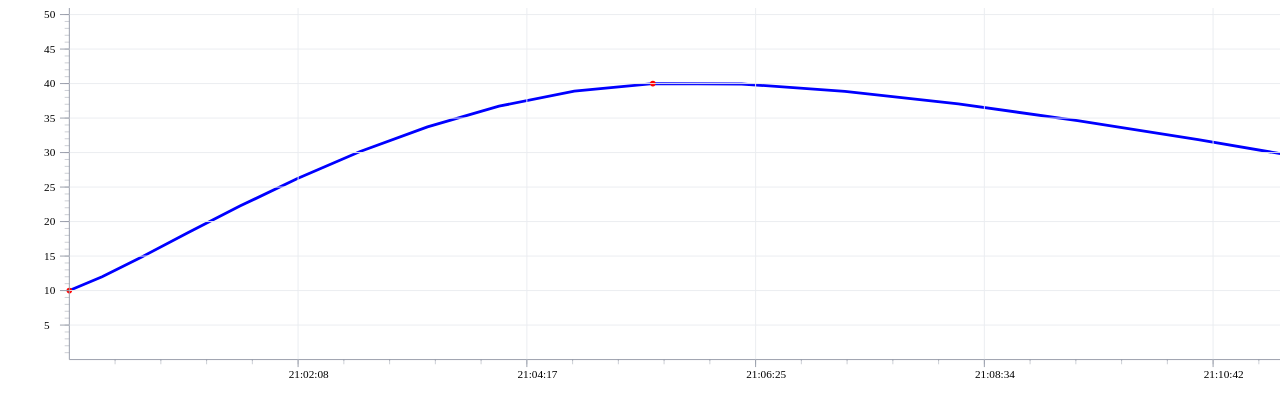
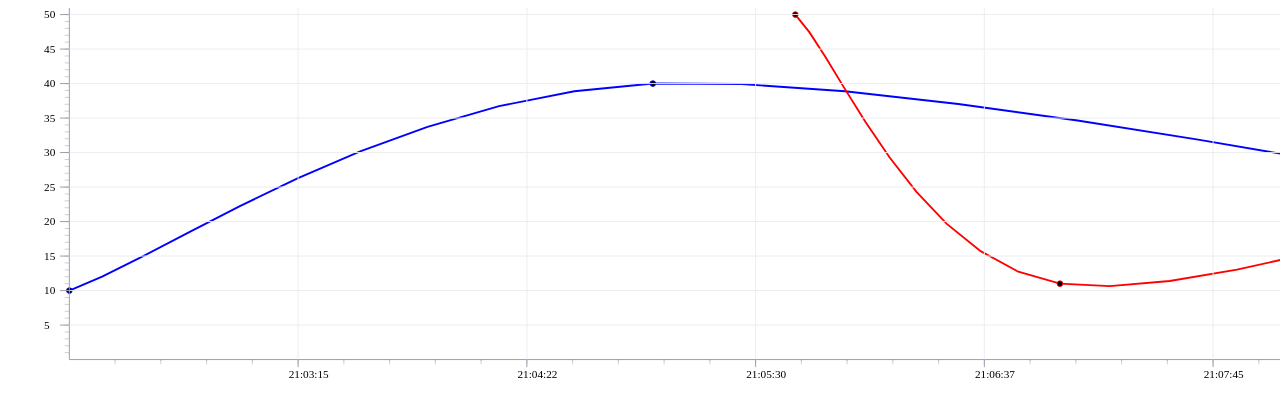
Before and after one commit to arinakataeva007/chart, an Angular app: page / in a window 1280 px wide. Shown: the top 416 px of the page. Built offline with nearby package versions, Linux system fonts and the light colour scheme.

Commit message:
feat: отображение нескольких линий

```diff
--- a/src/app/components/chart-axes/chart-axes.component.html
+++ b/src/app/components/chart-axes/chart-axes.component.html
@@ -4,19 +4,21 @@
   [attr.width]="width"
   [attr.height]="templateHeight"
 >
+  <ng-container *ngFor="let line of scaledSeries; let i = index">
   <path
-    [attr.d]="smoothPathCatmull"
-    stroke="blue"
-    stroke-width="3"
+    [attr.d]="buildPath(line)"
+    [attr.stroke]="colors[i]"
+    stroke-width="2"
     fill="none"
   />
   <circle
-    fill="red"
-    *ngFor="let p of scaledPoints"
+    *ngFor="let p of line"
     [attr.cx]="p.x"
     [attr.cy]="p.y"
+    [attr.stroke]="colors[i]"
     r="3"
   />
+</ng-container>
   <!--  ОСИ -->
   <!-- Y -->
   <line x1="0" class="axis" [attr.y1]="templateHeight" x2="0" y2="0" />
--- a/src/app/components/chart-axes/chart-axes.component.ts
+++ b/src/app/components/chart-axes/chart-axes.component.ts
@@ -25,10 +25,18 @@ export class ChartAxesComponent implements OnInit {
   @Input() maxValueY = 50;
   @Input() valuesX: string[] = [];
   @Input() axisXValues: string[] = [];
-  @Input() points: Point[] = [
-    { time: new Date(2024, 0, 1, 21, 2, 8), value: 10 },
-    { time: new Date(2024, 0, 1, 21, 5, 0), value: 40 },
-    { time: new Date(2024, 0, 1, 21, 10, 0), value: 20 },
+  @Input() rangeMinutes = 15;
+  @Input() points: Point[][] = [
+    [
+      { time: new Date(2026, 0, 1, 21, 2, 8), value: 10 },
+      { time: new Date(2026, 0, 1, 21, 5, 0), value: 40 },
+      { time: new Date(2026, 0, 1, 21, 10, 0), value: 20 },
+    ],
+    [
+      { time: new Date(2026, 0, 1, 21, 5, 42), value: 50 },
+      { time: new Date(2026, 0, 1, 21, 7, 0), value: 11 },
+      { time: new Date(2026, 0, 1, 21, 10, 0), value: 30 },
+    ],
   ];
 
   constructor() {}
@@ -57,57 +65,18 @@ export class ChartAxesComponent implements OnInit {
   protected markTicksY: number[] = [];
   protected ticks: Tick[] = [];
 
-  // public get smoothPathCatmull(): string {
-  //   if (this.points.length < 2) return "";
+  colors = ["blue", "red", "green", "orange"];
 
-  //   let path = `M ${this.points[0].x} ${this.points[0].y}`;
+  buildPath(points: PointCoordinate[]): string {
+    if (!points || points.length < 2) return "";
 
-  //   for (let i = 0; i < this.points.length - 1; i++) {
-  //     const p0 = this.points[Math.max(0, i - 1)];
-  //     const p1 = this.points[i];
-  //     const p2 = this.points[i + 1];
-  //     const p3 = this.points[Math.min(this.points.length - 1, i + 2)];
+    let path = `M ${points[0].x} ${points[0].y}`;
 
-  //     // Коэффициенты Catmull-Rom
-  //     const tension = 0.5; // 0.5 = стандартный Catmull-Rom
-
-  //     for (let t = 0; t <= 1; t += 0.1) {
-  //       // Разбиваем на сегменты
-  //       const t2 = t * t;
-  //       const t3 = t2 * t;
-
-  //       const x =
-  //         0.5 *
-  //         (2 * p1.x +
-  //           (-p0.x + p2.x) * t +
-  //           (2 * p0.x - 5 * p1.x + 4 * p2.x - p3.x) * t2 +
-  //           (-p0.x + 3 * p1.x - 3 * p2.x + p3.x) * t3);
-
-  //       const y =
-  //         0.5 *
-  //         (2 * p1.y +
-  //           (-p0.y + p2.y) * t +
-  //           (2 * p0.y - 5 * p1.y + 4 * p2.y - p3.y) * t2 +
-  //           (-p0.y + 3 * p1.y - 3 * p2.y + p3.y) * t3);
-
-  //       path += ` L ${x} ${y}`;
-  //     }
-  //   }
-
-  //   return path;
-  // }
-  public get smoothPathCatmull(): string {
-    const pts = this.scaledPoints;
-
-    if (pts.length < 2) return "";
-
-    let path = `M ${pts[0].x} ${pts[0].y}`;
-
-    for (let i = 0; i < pts.length - 1; i++) {
-      const p0 = pts[Math.max(0, i - 1)];
-      const p1 = pts[i];
-      const p2 = pts[i + 1];
-      const p3 = pts[Math.min(pts.length - 1, i + 2)];
+    for (let i = 0; i < points.length - 1; i++) {
+      const p0 = points[Math.max(0, i - 1)];
+      const p1 = points[i];
+      const p2 = points[i + 1];
+      const p3 = points[Math.min(points.length - 1, i + 2)];
 
       for (let t = 0; t <= 1; t += 0.1) {
         const t2 = t * t;
@@ -127,7 +96,9 @@ export class ChartAxesComponent implements OnInit {
             (2 * p0.y - 5 * p1.y + 4 * p2.y - p3.y) * t2 +
             (-p0.y + 3 * p1.y - 3 * p2.y + p3.y) * t3);
 
-        path += ` L ${x} ${y}`;
+        if (!isNaN(x) && !isNaN(y)) {
+          path += ` L ${x} ${y}`;
+        }
       }
     }
 
@@ -136,14 +107,11 @@ export class ChartAxesComponent implements OnInit {
 
   private generateAxisX() {
     if (!this.width) return;
-    const start = new Date();
-    start.setHours(21, 0, 0, 0);
 
-    const end = new Date();
-    end.setHours(21, 15, 0, 0);
+    this.ticks = [];
 
-    const totalMs = end.getTime() - start.getTime();
-    //+1 потому что 7 отрезков, но последний не подписываем
+    const totalMs = this.endTime - this.startTime;
+
     const totalSteps =
       (this.countDivivsionsX + 1) * this.countDivivsionsSegment;
 
@@ -153,8 +121,8 @@ export class ChartAxesComponent implements OnInit {
     for (let i = 1; i <= totalSteps; i++) {
       this.ticks.push({
         x: i * stepWidth,
-        time: new Date(start.getTime() + i * stepTime),
-        isMajor: i % this.countDivivsionsSegment === 0, // каждое 5 деление
+        time: new Date(this.startTime + i * stepTime),
+        isMajor: i % this.countDivivsionsSegment === 0,
       });
     }
   }
@@ -175,42 +143,32 @@ export class ChartAxesComponent implements OnInit {
   private endTime!: number;
 
   private initScales() {
-    // const start = new Date();
-    // start.setHours(21, 0, 0, 0);
+    const allPoints = this.points.flat();
 
-    // const end = new Date();
-    // end.setHours(21, 15, 0, 0);
-
-    // this.startTime = start.getTime();
-    // this.endTime = end.getTime();
-
-    const times = this.points.map((p) => p.time.getTime());
+    const times = allPoints.map((p) => p.time.getTime());
 
     this.startTime = Math.min(...times);
     this.endTime = Math.max(...times);
   }
 
   private mapX(time: Date): number {
-    const t = time.getTime();
+  const t = time.getTime();
 
-    if (t < this.startTime || t > this.endTime) {
-      return NaN; // или не рисовать точку
-    }
-
-    return (
-      ((t - this.startTime) / (this.endTime - this.startTime)) * this.width
-    );
-  }
+  return ((t - this.startTime) / (this.endTime - this.startTime)) * this.width;
+}
   private mapY(value: number): number {
     return this.templateHeight - (value / this.maxValueY) * this.height;
   }
-  public get scaledPoints(): any[] {
-    const result = this.points.map((p) => ({
-      x: this.mapX((p as any).time),
-      y: this.mapY((p as any).value),
-    }));
+  public get scaledSeries(): PointCoordinate[][] {
+    return this.points.map((series) => {
+      const sorted = [...series].sort(
+        (a, b) => a.time.getTime() - b.time.getTime(),
+      );
 
-    console.log(result);
-    return result;
+      return sorted.map((p) => ({
+        x: this.mapX(p.time),
+        y: this.mapY(p.value),
+      }));
+    });
   }
 }
```
